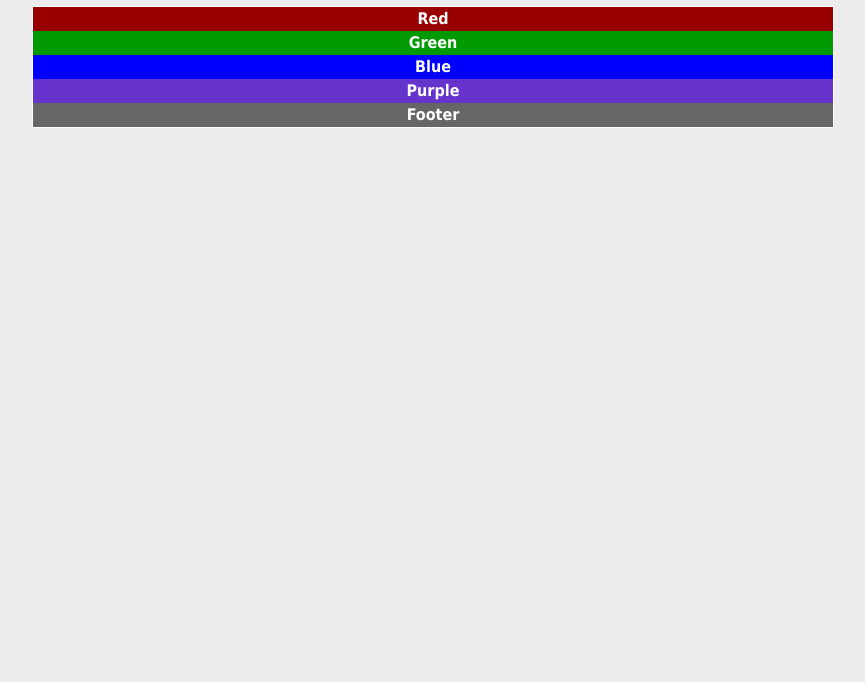
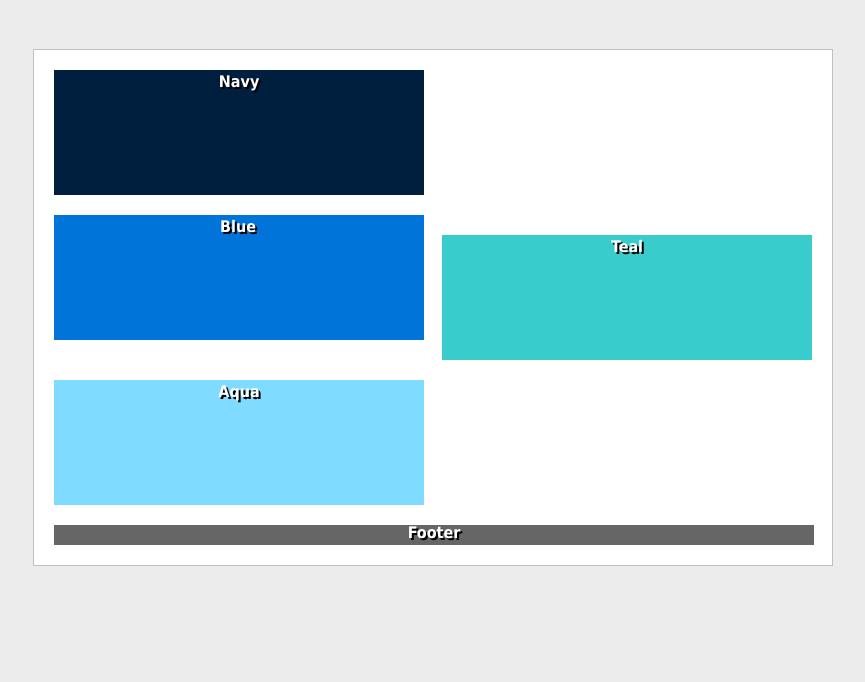
Before and after one commit to glogede/IFSC-1310, a plain HTML site: page positioning-labs/float-1.html in a window 1280 px wide. Shown: the part 118-800 px from the top of the page, without its empty margins (207-1072 px from the left). Drawn offline with Linux system fonts and the light colour scheme.

Commit message:
attempt float 1

```diff
--- a/positioning-labs/float-1.html
+++ b/positioning-labs/float-1.html
@@ -1,12 +1,20 @@
 <!DOCTYPE html>
 <html lang="en">
+
 <head>
-<meta charset="UTF-8" />
+  <meta charset="UTF-8">
+  <meta http-equiv="X-UA-Compatible" content="IE=edge">
+  <meta name="viewport" content="width=device-width, initial-scale=1.0">
   <title>Positioning Lab</title>
   <style type="text/css">
-* {
-	margin: 0px;
-	padding: 0px;
+    /* ---------------Box Sizing----------------- */
+    html {
+      box-sizing: border-box;
+    }
+    *,
+    *:before,
+    *:after {
+      box-sizing: inherit;
     }
     body {
       background-color: #ECECEC;
@@ -18,32 +26,49 @@ body {
     }
     #wrapper {
       background-color: #FFF;
-	border-top-width: 1px;
-	border-right-width: 1px;
-	border-bottom-width: 1px;
-	border-left-width: 1px;
-	border-top-style: solid;
-	border-right-style: solid;
-	border-bottom-style: solid;
-	border-left-style: solid;
+      border: 1px solid #c0c0c0;
       width: 800px;
       margin-right: auto;
       margin-left: auto;
+      text-shadow: 2px 2px #000;
     }
-#red {
-	background-color: #900;
+    #navy {
+      background-color: #001f3f;
+	  width:370px;
+	  height:125px;
+	  float:left;
+	  margin:20px 20px;
     }
-#green {
-	background-color: #090;
+    #teal {
+      background-color: #39CCCC;
+	  width:370px;
+	  height:125px;
+	  float:right;
+	  margin:20px 20px;
     }
     #blue {
-	background-color: #00F;
+      background-color: #0074D9;
+	  width:370px;
+	  height:125px;
+	  clear:left;
+	  margin:20px 20px 0 20px;
 	}
-#purple {
-	background-color: #63C;
+    #aqua {
+      background-color: #7FDBFF;
+	  width:370px;
+	  height:125px;
+	  clear:right;
+	  margin:20px 20px 0 20px;
     }
     #footer {
       background-color: #666;
+	  clear:both;
+	  display:flex;
+	  flex-direction:column;
+	  justify-content:flex-end;
+	  height:20px;
+	  width:760px;
+	  margin:20px;
 	}
     h1 {
       color: #000;
@@ -52,15 +77,15 @@ h1 {
     }
   </style>
 </head>
+<body>
+  <h1>Exercise</h1>
+  <section id="wrapper">
+    <div id="navy">Navy</div>
+    <div id="teal">Teal</div>
+    <div id="blue">Blue</div>
+    <div id="aqua">Aqua</div>
+    <div id="footer">Footer</div>
+  </section>
+</body>
 
-<body>
-<h1>Exercise 1</h1>
-<div id="wrapper">
-  <div id="red">Red</div>
-  <div id="green">Green</div>
-  <div id="blue">Blue</div>
-  <div id="purple">Purple</div>
-  <div id="footer">Footer</div>
-</div>
-</body>
 </html>
```
Also changed, not shown: positioning-labs/absolute-1.html (+31 -29 lines), positioning-labs/absolute-2.html (+31 -29 lines), positioning-labs/float-2.html (+31 -29 lines). Lines whose indentation alone changed are shown as unchanged.
